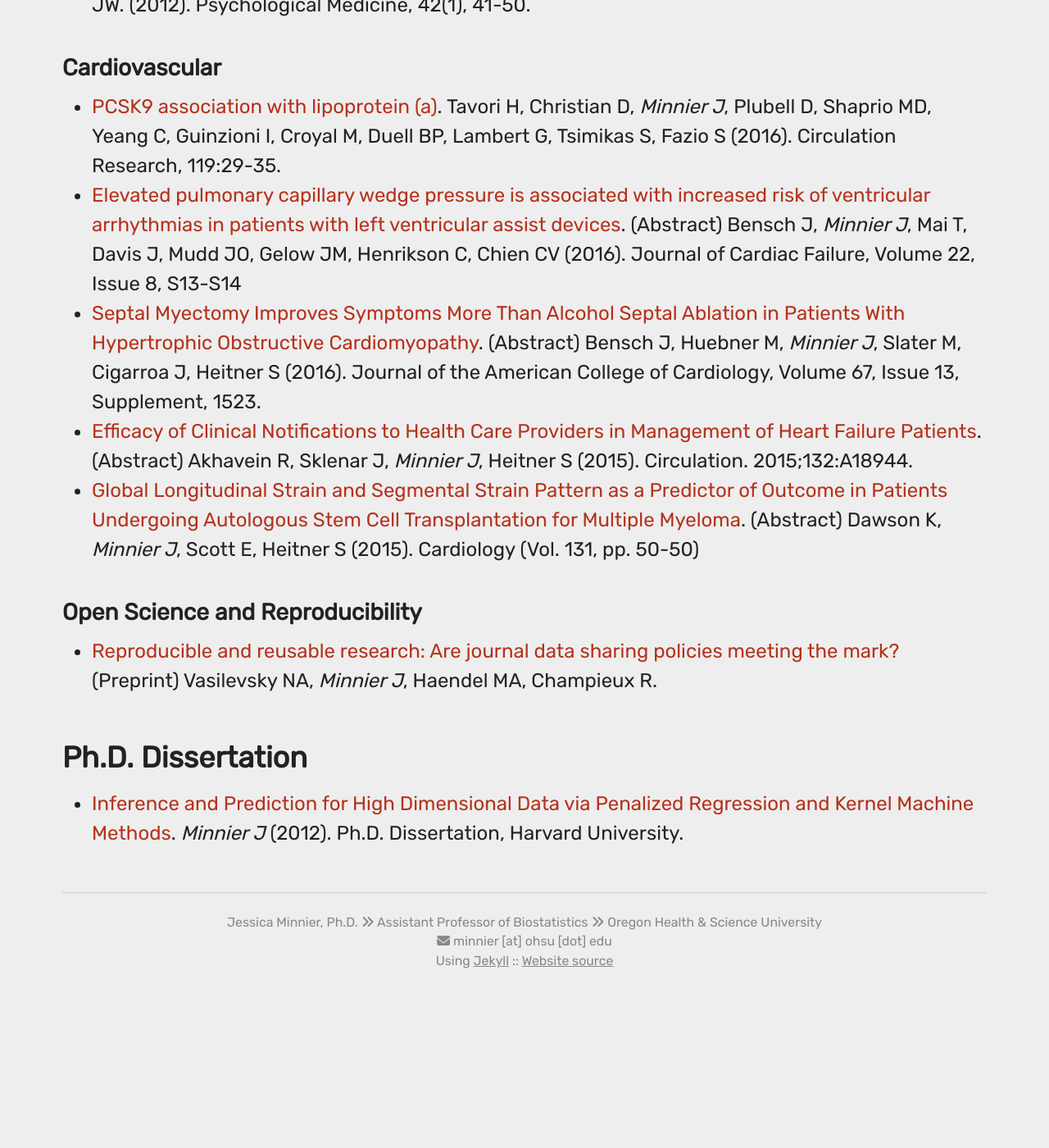
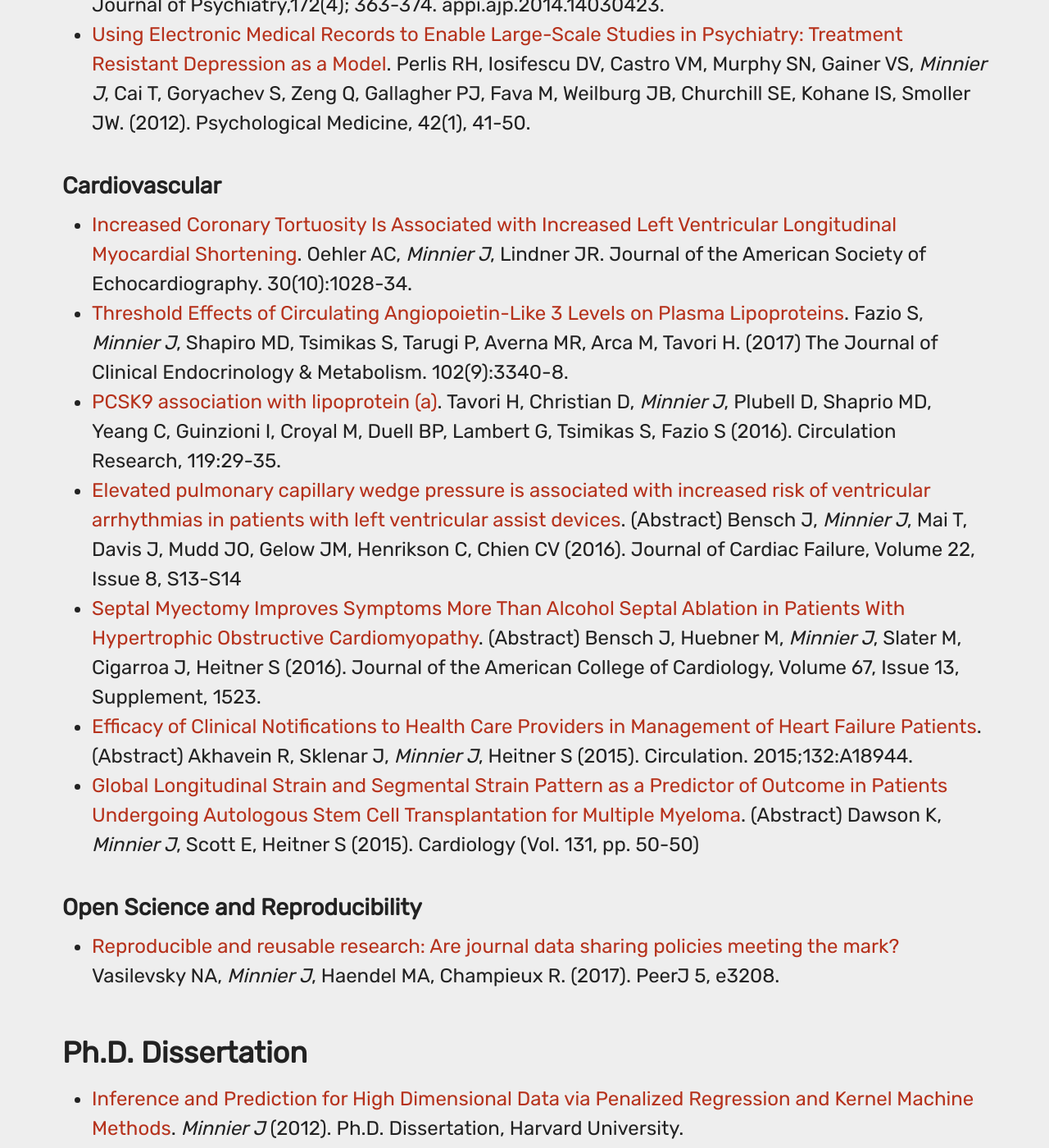
Before and after one commit to jminnier/jminnier.github.io, a Jekyll site: the page built from publications.md, in a window 1280 px wide and 1400 px high, scrolled down 1506 px. Shown: the whole window at 82% size. Built offline with Jekyll 4.4.1, drawn with Linux system fonts in a browser that asks for light colours; nearby versions of some CDN libraries; some web fonts are replaced; before the commit the page ends 2714 px from its top, so only the background shows below that; some of the changed text lies outside the part shown.

Commit message:
update publications

```diff
--- a/publications.md
+++ b/publications.md
@@ -20,12 +20,14 @@ for a complete and up to date list.
 - [A Perturbation Method for Inference on Regularized Regression Estimates](http://amstat.tandfonline.com/doi/abs/10.1198/jasa.2011.tm10382). *Minnier J*, Tian L, Cai T. (2011).
 Journal of the American Statistical Association, 106(496), 1371-1382.
 
-### Genetic/Genomic
-
+### Genetic/Genomic/Proteomic
 
 - [The START App: A Web-Based RNAseq Analysis and Visualization Resource](https://doi.org/10.1093/bioinformatics/btw624). Nelson J, Sklenar J, Barnes AP, *Minnier J* (2016).
 Bioinformatics, btw624. <i class='fa fa-github-square'></i> <a href="https://github.com/jminnier/STARTapp">
 github STARTapp</a>
+- [Extended Multiplexing of Tandem Mass Tags (TMT) Labeling Reveals Age and High Fat Diet Specific Proteome Changes in Mouse Epididymal Adipose Tissue](https://doi.org/10.1074/mcp.M116.065524).
+Plubell DL, Wilmarth PA, Zhao Y, Fenton AM, *Minnier J*, Reddy AP, Klimek J, Yang X, David LL, Pamir N.
+Molecular & Cellular Proteomics. 2017 May 1;16(5):873-90.
 - [Gene-environment interaction involving recently identified colorectal cancer susceptibility loci](http://cebp.aacrjournals.org/content/23/9/1824). Kantor ED, Hutter CM, *Minnier J*, Berndt SI, Brenner H, Caan BJ, Campbell TP, Carlson CS, Casey G,
  Chan AT, Chang-Claude J, Chanock SJ, Cotterchio M, Du M, Duggan D, Fuchs CS, Giovannuci EL,
  Gong J, Harrison TA, Hayes RB, Henderson BE, Hoffmeister M, Hopper JL, Jenkins MA, Jiao S,
@@ -53,6 +55,10 @@ Psychological Medicine, 42(1), 41-50.
 
 ### Cardiovascular
 
+- [Increased Coronary Tortuosity Is Associated with Increased Left Ventricular Longitudinal Myocardial Shortening](http://dx.doi.org/10.1016/j.echo.2017.06.007).
+Oehler AC, *Minnier J*, Lindner JR. Journal of the American Society of Echocardiography. 30(10):1028-34.
+- [Threshold Effects of Circulating Angiopoietin-Like 3 Levels on Plasma Lipoproteins](https://doi.org/10.1210/jc.2016-4043). Fazio S, *Minnier J*, Shapiro MD, Tsimikas S, Tarugi P,
+Averna MR, Arca M, Tavori H. (2017) The Journal of Clinical Endocrinology & Metabolism. 102(9):3340-8.
 - [PCSK9 association with lipoprotein (a)](http://dx.doi.org/10.1161/CIRCRESAHA.116.308811).
 Tavori H, Christian D, *Minnier J*, Plubell D, Shaprio MD, Yeang C, Guinzioni I,
 Croyal M, Duell BP, Lambert G, Tsimikas S, Fazio S (2016).
@@ -75,8 +81,8 @@ Cardiology (Vol. 131, pp. 50-50)
 
 ### Open Science and Reproducibility
 
-- [Reproducible and reusable research: Are journal data sharing policies meeting the mark?](https://peerj.com/preprints/2588/)
-(Preprint) Vasilevsky NA, *Minnier J*, Haendel MA, Champieux R.
+- [Reproducible and reusable research: Are journal data sharing policies meeting the mark?](https://peerj.com/articles/3208/)
+Vasilevsky NA, *Minnier J*, Haendel MA, Champieux R. (2017). PeerJ 5, e3208.
 
 ## Ph.D. Dissertation
 
```
